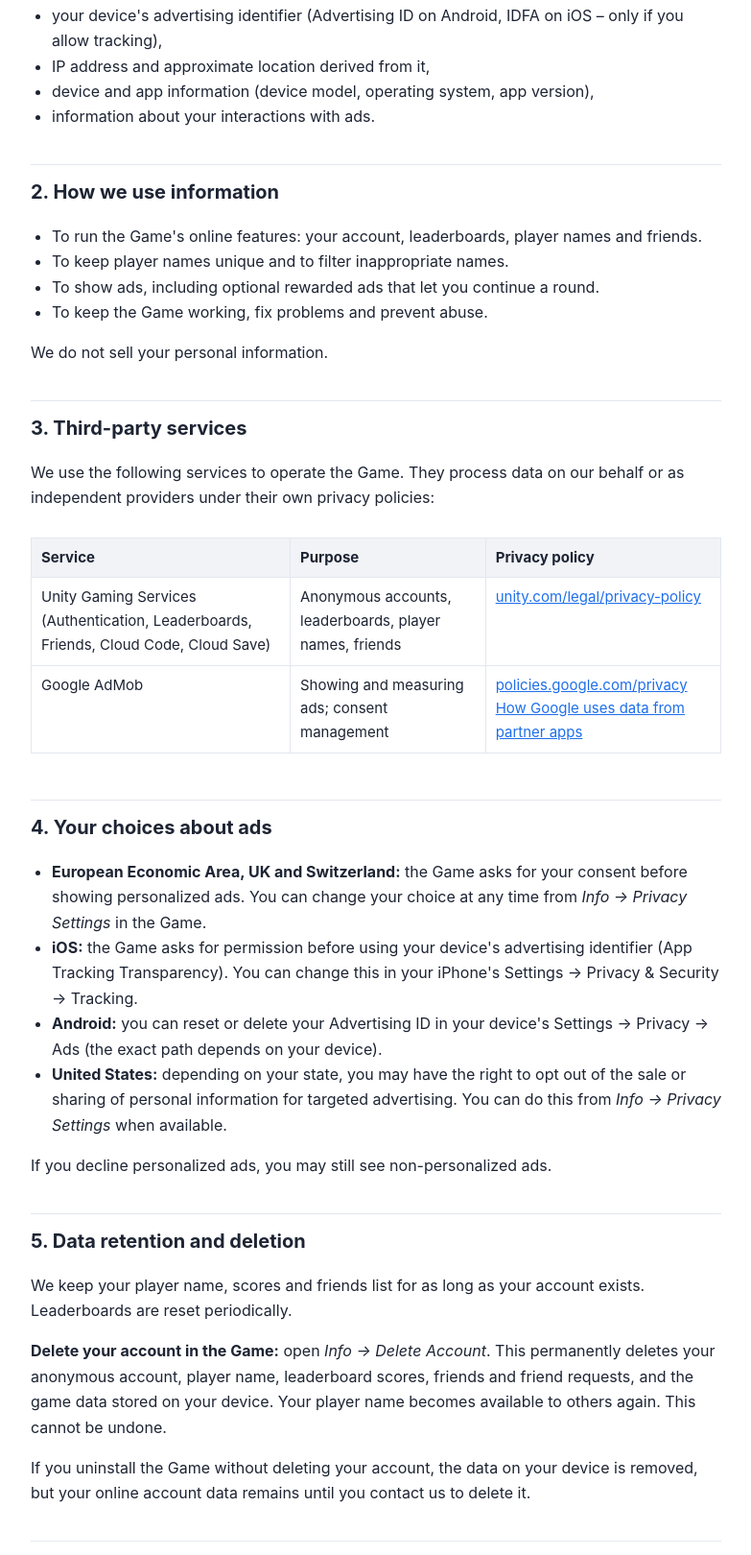
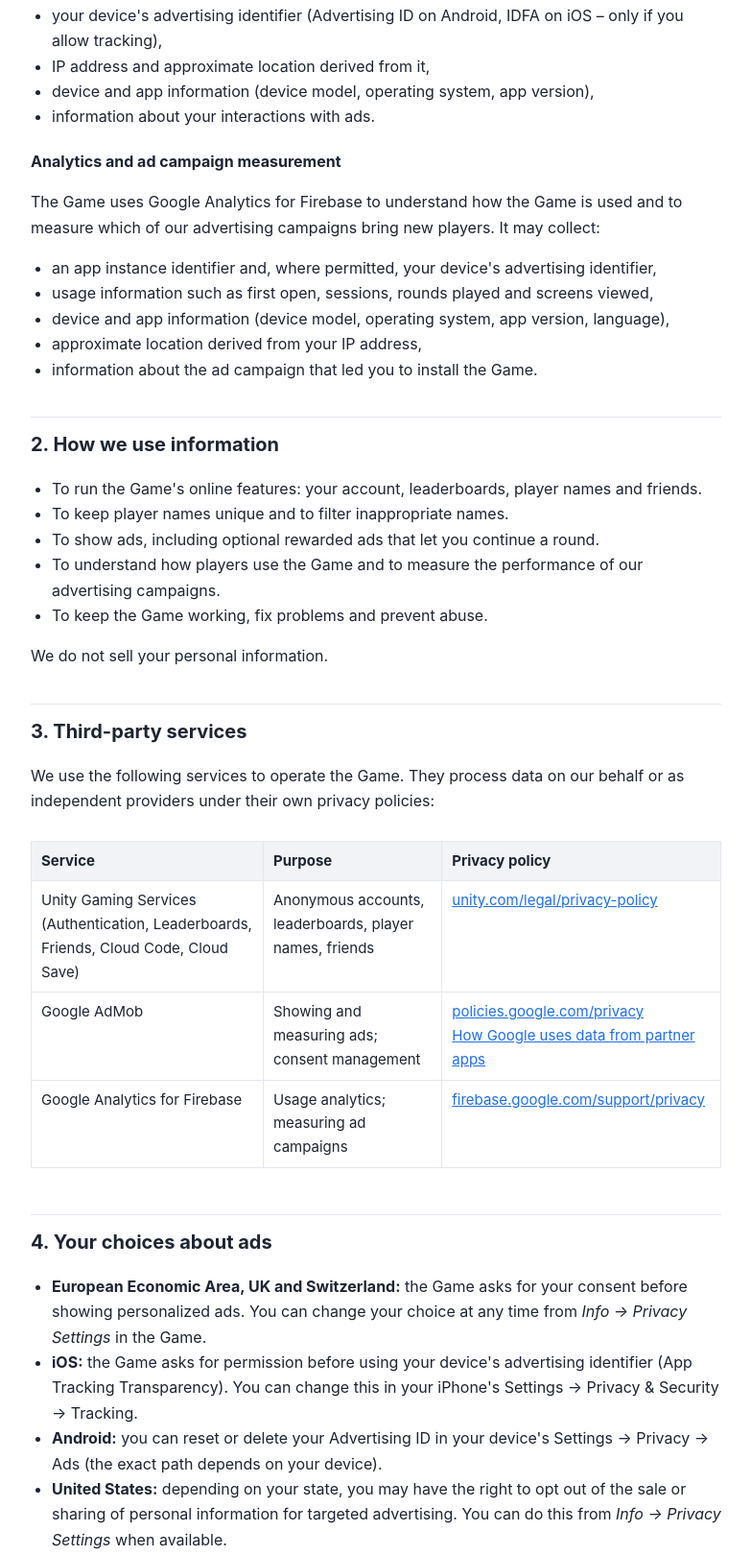
Before and after one commit to emretomba/scoretime-privacy, a plain HTML site: page index.html in a window 1280 px wide. Shown: the part 838-2458 px from the top of the page at 96% size, without its empty margins (248-1031 px from the left). Drawn offline with Linux system fonts and the light colour scheme.

Commit message:
Add files via upload

```diff
--- a/index.html
+++ b/index.html
@@ -30,7 +30,7 @@
 <main>
 
 <h1>ScoreTime – Privacy Policy</h1>
-<p class="meta">Last updated: November 16, 2026</p>
+<p class="meta">Last updated: November 17, 2026</p>
 
 <p>This Privacy Policy explains how <strong>Tester Games</strong> ("we", "us") collects, uses and shares information when you play <strong>ScoreTime</strong> (the "Game") on iOS and Android.</p>
 
@@ -60,11 +60,22 @@
   <li>information about your interactions with ads.</li>
 </ul>
 
+<h3>Analytics and ad campaign measurement</h3>
+<p>The Game uses Google Analytics for Firebase to understand how the Game is used and to measure which of our advertising campaigns bring new players. It may collect:</p>
+<ul>
+  <li>an app instance identifier and, where permitted, your device's advertising identifier,</li>
+  <li>usage information such as first open, sessions, rounds played and screens viewed,</li>
+  <li>device and app information (device model, operating system, app version, language),</li>
+  <li>approximate location derived from your IP address,</li>
+  <li>information about the ad campaign that led you to install the Game.</li>
+</ul>
+
 <h2>2. How we use information</h2>
 <ul>
   <li>To run the Game's online features: your account, leaderboards, player names and friends.</li>
   <li>To keep player names unique and to filter inappropriate names.</li>
   <li>To show ads, including optional rewarded ads that let you continue a round.</li>
+  <li>To understand how players use the Game and to measure the performance of our advertising campaigns.</li>
   <li>To keep the Game working, fix problems and prevent abuse.</li>
 </ul>
 <p>We do not sell your personal information.</p>
@@ -81,6 +92,9 @@
       <td>Showing and measuring ads; consent management</td>
       <td><a href="https://policies.google.com/privacy" target="_blank" rel="noopener">policies.google.com/privacy</a><br>
           <a href="https://policies.google.com/technologies/partner-sites" target="_blank" rel="noopener">How Google uses data from partner apps</a></td></tr>
+  <tr><td>Google Analytics for Firebase</td>
+      <td>Usage analytics; measuring ad campaigns</td>
+      <td><a href="https://firebase.google.com/support/privacy" target="_blank" rel="noopener">firebase.google.com/support/privacy</a></td></tr>
 </table>
 </div>
 
@@ -93,10 +107,12 @@
 </ul>
 <p>If you decline personalized ads, you may still see non-personalized ads.</p>
 
-<h2>5. Data retention and deletion</h2>
+<h2 id="delete-account">5. Data retention and deletion</h2>
 <p>We keep your player name, scores and friends list for as long as your account exists. Leaderboards are reset periodically.</p>
 <p><strong>Delete your account in the Game:</strong> open <em>Info → Delete Account</em>. This permanently deletes your anonymous account, player name, leaderboard scores, friends and friend requests, and the game data stored on your device. Your player name becomes available to others again. This cannot be undone.</p>
-<p>If you uninstall the Game without deleting your account, the data on your device is removed, but your online account data remains until you contact us to delete it.</p>
+<p><strong>Request deletion without the Game:</strong> if you no longer have the Game installed, email us at <a href="mailto:tgscoretime@gmail.com">tgscoretime@gmail.com</a> with the subject "Delete my ScoreTime account" and your player name. We will delete your account, player name, scores, friends and friend requests within 30 days and confirm by email.</p>
+<p>If you uninstall the Game without deleting your account, the data on your device is removed, but your online account data remains until you delete it as described above.</p>
+<p>Analytics data is kept by Google Analytics for up to 14 months and is then deleted automatically.</p>
 
 <h2>6. Your rights</h2>
 <p>Depending on where you live, you may have the right to access, correct, delete or receive a copy of your personal information, to object to or restrict its processing, and to withdraw consent. To make a request, use the in-game deletion option or contact us (section 10). Because your account is anonymous, we may ask for your player name to locate your data.</p>
@@ -114,7 +130,7 @@
 <h2>10. Contact</h2>
 <p><strong>Tester Games</strong><br>
 Türkiye<br>
-Email: <a href="mailto:omeresterr@gmail.com">omeresterr@gmail.com</a></p>
+Email: <a href="mailto:tgscoretime@gmail.com">tgscoretime@gmail.com</a></p>
 
 </main>
 </body>
```
